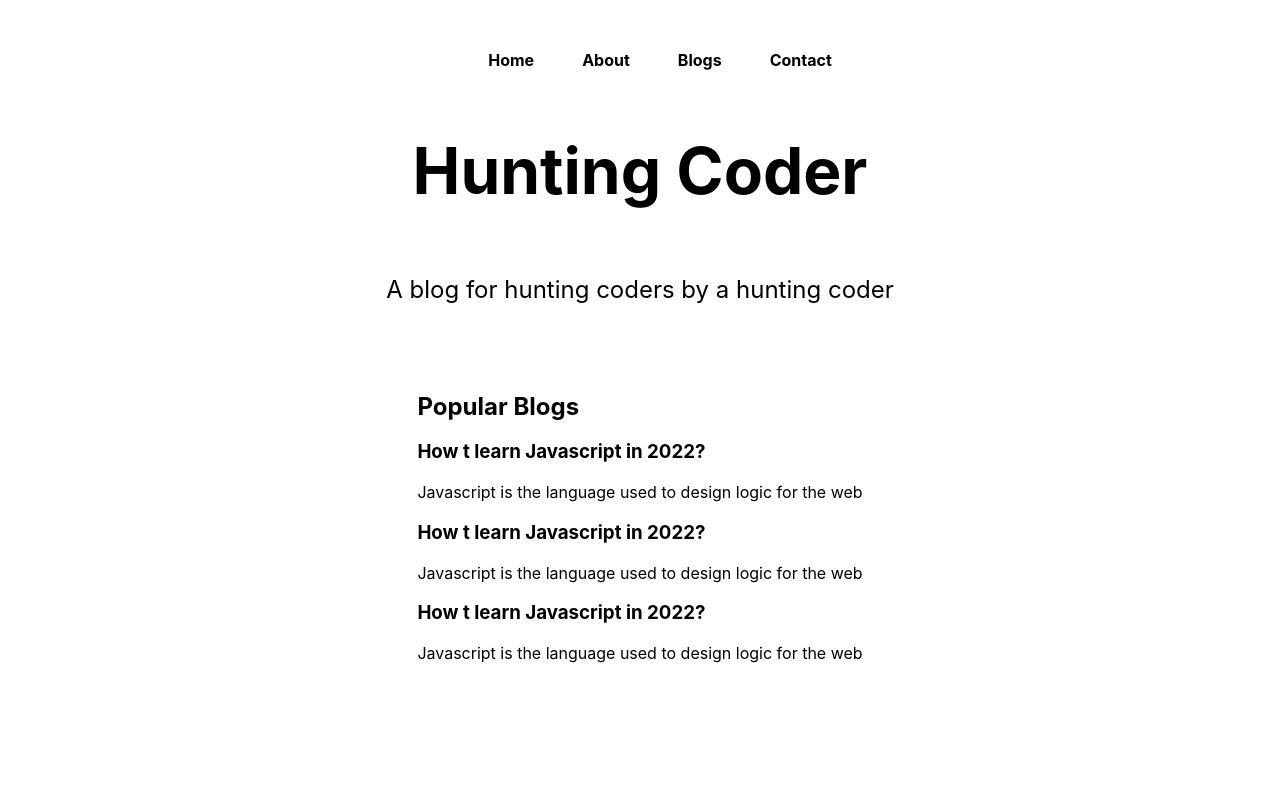
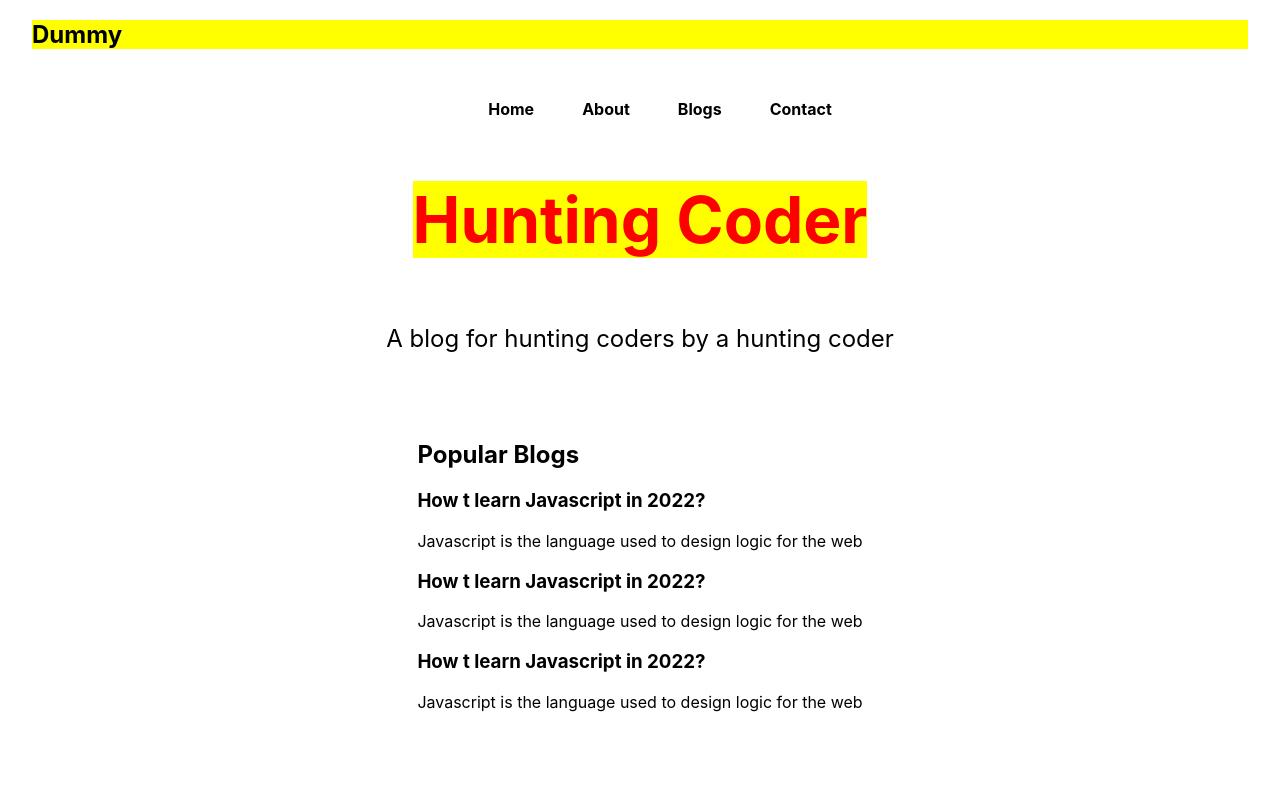
Before and after one commit to Rasujon3/huntingcoder, a Next.js app: page / in a window 1280 px wide. Shown: the top 800 px of the page. Built offline with nearby package versions, Linux system fonts and the light colour scheme.

Commit message:
styled css

```diff
--- /dev/null
+++ b/pages/components/dummy.js
@@ -0,0 +1,20 @@
+import React from "react";
+
+const Dummy = () => {
+  return (
+    <>
+      <style jsx global>
+        {`
+          .dummy {
+            background: yellow;
+          }
+        `}
+      </style>
+      <div className="dummy">
+        <h2>Dummy</h2>
+      </div>
+    </>
+  );
+};
+
+export default Dummy;
--- a/pages/index.js
+++ b/pages/index.js
@@ -3,10 +3,17 @@
 import Script from "next/script";
 import Link from "next/link";
 import styles from "../styles/Home.module.css";
+import Dummy from "./components/dummy";
 
 export default function Home() {
   return (
     <div className={styles.container}>
+      <Dummy />
+      <style jsx>{`
+        .mySpan {
+          color: red;
+        }
+      `}</style>
       <Head>
         <title>Hunting Coder</title>
         <meta name="description" content="Generated by create next app" />
@@ -43,7 +50,9 @@
       </nav>
 
       <main className={styles.main}>
-        <h1 className={styles.title}>Hunting Coder</h1>
+        <h1 className={styles.title}>
+          <span className="mySpan dummy">Hunting Coder</span>
+        </h1>
 
         <p className={styles.description}>
           A blog for hunting coders by a hunting coder
```
